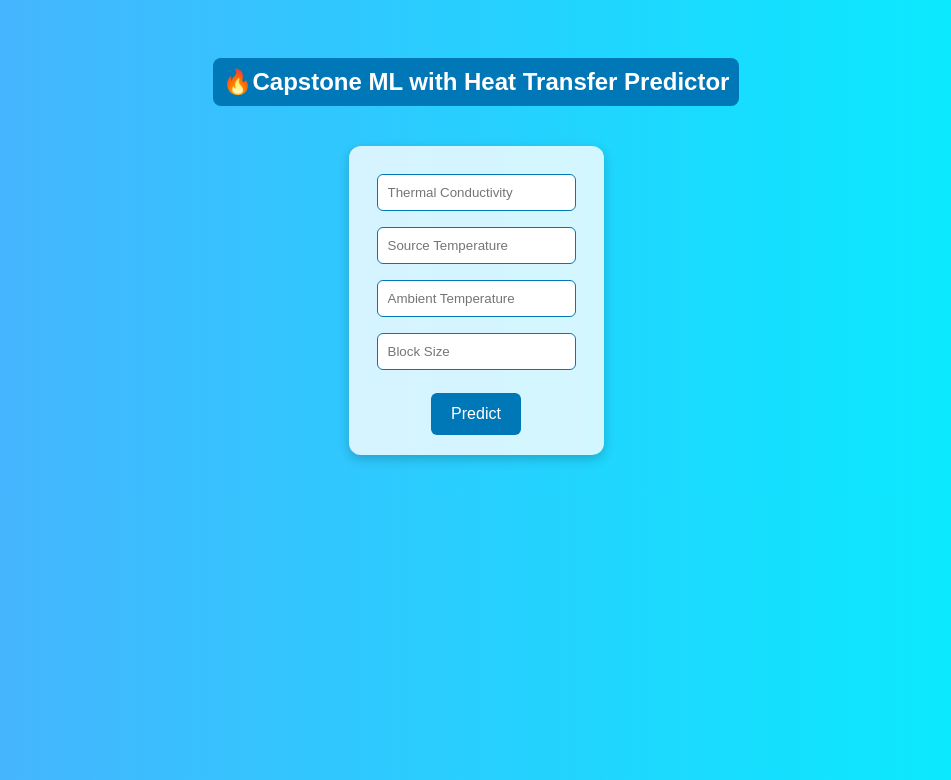
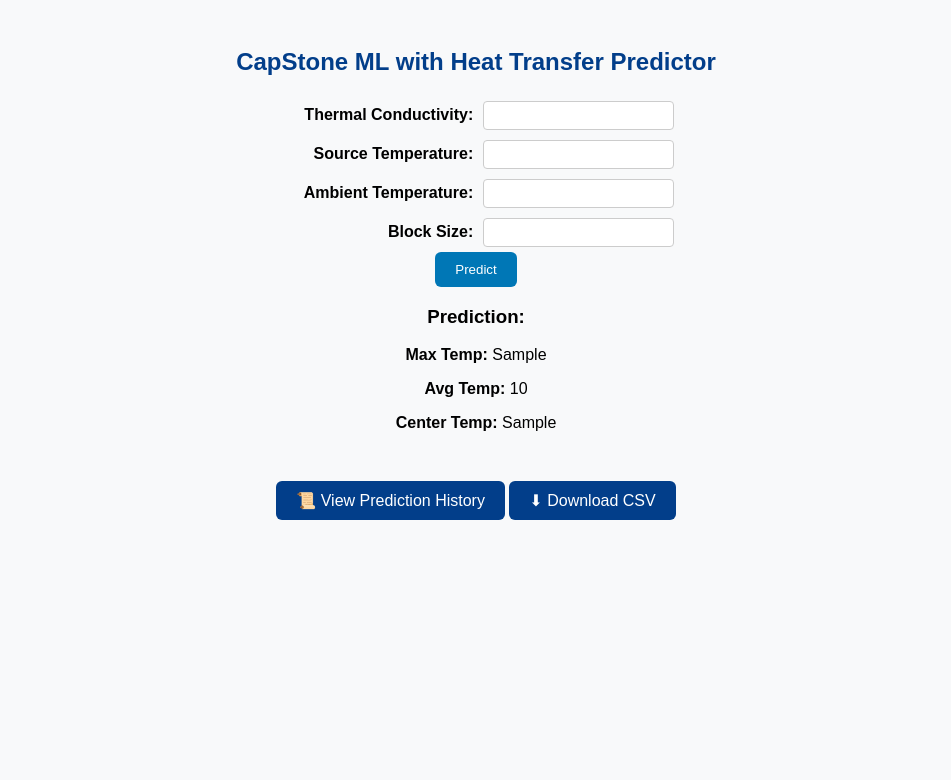
Before and after one commit to PRAJITHARAMESH/heat-transfer-app, a Flask app: template templates/index.html in a window 1280 px wide. Shown: the top 780 px of the page, without its empty margins (164-1115 px from the left). Run offline with Flask 3, Linux system fonts and the light colour scheme; the template is opened without the code that fills it: most values are stand-ins (such as "Sample title", 1, 10 or a date in 2020); parts of the project's set-up code (start-up, migrations or seed data) failed here and were passed over.

Commit message:
Added history.html and fixed templates
:

```diff
--- a/app.py
+++ b/app.py
@@ -1,142 +1,80 @@
-from flask import Flask, render_template, request
+from flask import Flask, render_template, request, send_file
+import sqlite3
+import pandas as pd
+import os
 import joblib
-import sqlite3
-import datetime
 
-# -----------------------------
-# Flask App Initialization
-# -----------------------------
 app = Flask(__name__)
 
-# Load model and scaler
+# Load ML model & scaler
 model = joblib.load("model.pkl")
 scaler = joblib.load("scaler.pkl")
 
-# Parameter limits
-LIMITS = {
-    "ThermalCond": (80, 400),
-    "SourceTemp": (40, 75),
-    "AmbientTemp": (15, 35),
-    "BlockSize": (5, 50)
-}
+# Create DB table if not exists
+conn = sqlite3.connect("predictions.db")
+c = conn.cursor()
+c.execute('''CREATE TABLE IF NOT EXISTS predictions
+             (thermal_cond REAL, source_temp REAL, ambient_temp REAL, block_size REAL,
+              pred_max REAL, pred_avg REAL, pred_center REAL)''')
+conn.commit()
+conn.close()
 
-# -----------------------------
-# Database Setup
-# -----------------------------
-def init_db():
+# ---------- HOME PAGE ----------
+@app.route('/', methods=['GET', 'POST'])
+def home():
+    if request.method == 'POST':
+        return predict()
+    return render_template('index.html')
+
+# ---------- PREDICT ----------
+def predict():
+    # Form data
+    thermal_cond = float(request.form['thermal_cond'])
+    source_temp = float(request.form['source_temp'])
+    ambient_temp = float(request.form['ambient_temp'])
+    block_size = float(request.form['block_size'])
+
+    # Scale & predict
+    features = scaler.transform([[thermal_cond, source_temp, ambient_temp, block_size]])
+    pred_max, pred_avg, pred_center = model.predict(features)[0]
+
+    # Save to DB
     conn = sqlite3.connect("predictions.db")
     c = conn.cursor()
-    c.execute('''CREATE TABLE IF NOT EXISTS history (
-                    id INTEGER PRIMARY KEY AUTOINCREMENT,
-                    thermal_cond REAL,
-                    source_temp REAL,
-                    ambient_temp REAL,
-                    block_size REAL,
-                    max_temp REAL,
-                    avg_temp REAL,
-                    center_temp REAL,
-                    efficiency REAL,
-                    status TEXT,
-                    timestamp TEXT
-                )''')
+    c.execute("INSERT INTO predictions VALUES (?, ?, ?, ?, ?, ?, ?)",
+              (thermal_cond, source_temp, ambient_temp, block_size,
+               pred_max, pred_avg, pred_center))
     conn.commit()
     conn.close()
 
-init_db()
+    return render_template('index.html',
+                           prediction_max=round(pred_max, 2),
+                           prediction_avg=round(pred_avg, 2),
+                           prediction_center=round(pred_center, 2))
 
-# -----------------------------
-# Function to check limits
-# -----------------------------
-def check_limits(inputs):
-    names = ["ThermalCond", "SourceTemp", "AmbientTemp", "BlockSize"]
-    out = [n for n, v in zip(names, inputs) if not (LIMITS[n][0] <= v <= LIMITS[n][1])]
-    return out
-
-# -----------------------------
-# Home Route
-# -----------------------------
-@app.route('/')
-def home():
-    return render_template('index.html')
-
-# -----------------------------
-# Prediction Route
-# -----------------------------
-@app.route('/predict', methods=['POST'])
-def predict():
-    try:
-        # Read inputs
-        inputs = [
-            float(request.form['thermalcond']),
-            float(request.form['sourcetemp']),
-            float(request.form['ambienttemp']),
-            float(request.form['blocksize'])
-        ]
-
-        # Validate limits
-        out_of_range = check_limits(inputs)
-        if out_of_range:
-            return render_template('index.html', error=f"⚠️ Out of range values: {', '.join(out_of_range)}")
-
-        # Scale inputs
-        input_scaled = scaler.transform([inputs])
-        prediction = model.predict(input_scaled)[0]  # MaxTemp, AvgTemp, CenterTemp
-        max_temp, avg_temp, center_temp = prediction
-
-        # Status logic
-        if avg_temp < 30:
-            status = "❄️ Low – No coolant needed"
-        elif 30 <= avg_temp <= 45 and max_temp < 75:
-            status = "✅ Medium – Good performance"
-        elif avg_temp > 45 and max_temp < 75:
-            status = "⚠️ Medium High – Acceptable but monitor"
-        elif avg_temp > 45 and max_temp >= 75:
-            status = "🚨 High – Coolant Required"
-        else:
-            status = "❓ Uncertain"
-
-        # Efficiency calculation
-        efficiency = round((inputs[1] - avg_temp) / inputs[1] * 100, 2)
-        if efficiency < -100:
-            efficiency_display = "Overheating"
-        else:
-            efficiency_display = f"{efficiency}%"
-
-        # Save to DB
-        conn = sqlite3.connect("predictions.db")
-        c = conn.cursor()
-        c.execute('''INSERT INTO history
-                     (thermal_cond, source_temp, ambient_temp, block_size, max_temp, avg_temp, center_temp, efficiency, status, timestamp)
-                     VALUES (?, ?, ?, ?, ?, ?, ?, ?, ?, ?)''',
-                  (*inputs, max_temp, avg_temp, center_temp, efficiency, status, datetime.datetime.now().strftime("%Y-%m-%d %H:%M:%S")))
-        conn.commit()
-        conn.close()
-
-        return render_template('index.html',
-                               result=True,
-                               max_temp=round(max_temp, 2),
-                               avg_temp=round(avg_temp, 2),
-                               center_temp=round(center_temp, 2),
-                               efficiency=efficiency_display,
-                               status=status)
-
-    except Exception as e:
-        return render_template('index.html', error=f"❌ Error: {str(e)}")
-
-# -----------------------------
-# History Route
-# -----------------------------
-@app.route('/history')
+# ---------- HISTORY PAGE ----------
+@app.route('/history', methods=['GET'])
 def history():
     conn = sqlite3.connect("predictions.db")
-    c = conn.cursor()
-    c.execute("SELECT * FROM history ORDER BY id DESC LIMIT 20")
-    rows = c.fetchall()
+    df = pd.read_sql_query("SELECT * FROM predictions", conn)
     conn.close()
-    return render_template('history.html', rows=rows)
+    return render_template('history.html', tables=[df.to_html(classes='data', header="true", index=False)])
 
-# -----------------------------
-# Run App
-# -----------------------------
-if __name__ == '__main__':
+# ---------- DOWNLOAD CSV ----------
+@app.route('/download_history', methods=['GET'])
+def download_history():
+    csv_file = "predictions_history.csv"
+
+    conn = sqlite3.connect("predictions.db")
+    df = pd.read_sql_query("SELECT * FROM predictions", conn)
+    conn.close()
+
+    if df.empty:
+        return "No history found yet!"
+
+    df.to_csv(csv_file, index=False)
+    return send_file(csv_file, as_attachment=True)
+
+# ---------- RUN ----------
+if __name__ == "__main__":
     app.run(debug=True)
--- a/predictions_history.csv
+++ b/predictions_history.csv
@@ -1,2 +1,8 @@
+<<<<<<< HEAD
 id,ThermalCond,SourceTemp,AmbientTemp,BlockSize,MaxTemp,AvgTemp,CenterTemp,Efficiency,Status,Timestamp
 1,100.0,60.0,25.0,20.0,b'\x1ePlB',b'\xa7\xa7\x13B',b'|\x12gB',b'\x85\xeb\x19B',✅ Medium – Good performance,2025-08-09 14:22:01
+=======
+thermal_cond,source_temp,ambient_temp,block_size,pred_max,pred_avg,pred_center
+100.0,70.0,35.0,50.0,b'\x04\xef}B',b'\x9a\xbe0B',b'\x94\x87\x84B'
+100.0,60.0,35.0,25.0,b'\x8a\x16bB',b'\xda\xd0(B',b'\xe7`gB'
+>>>>>>> c1862a4 (Added history.html and fixed templates)
--- a/static/style.css
+++ b/static/style.css
@@ -1,53 +1,39 @@
 body {
     font-family: Arial, sans-serif;
-    background: linear-gradient(to right, #4facfe, #00f2fe);
+    background-color: #f8f9fa;
     text-align: center;
-    padding: 30px;
-    color: #333;
+    padding: 20px;
 }
 
 h2 {
-    color: #fff;
-    background: #0077b6;
-    padding: 10px;
-    border-radius: 8px;
-    display: inline-block;
+    color: #023e8a;
 }
 
-form {
-    background: #ffffffcc;
-    padding: 20px;
-    border-radius: 12px;
+label {
+    font-weight: bold;
     display: inline-block;
-    margin-top: 20px;
-    box-shadow: 0 4px 12px rgba(0,0,0,0.2);
+    width: 200px;
+    text-align: right;
 }
 
-input[type=number] {
-    margin: 8px;
-    padding: 10px;
-    border-radius: 6px;
-    border: 1px solid #0077b6;
+input[type="number"] {
+    padding: 6px;
+    margin: 5px;
+    border: 1px solid #ccc;
+    border-radius: 4px;
 }
 
-input[type=submit] {
-    background: #0077b6;
+input[type="submit"] {
+    background-color: #0077b6;
     color: white;
+    padding: 10px 20px;
     border: none;
-    padding: 12px 20px;
-    margin-top: 15px;
+    border-radius: 6px;
     cursor: pointer;
-    border-radius: 6px;
-    font-size: 16px;
 }
 
-input[type=submit]:hover {
-    background: #023e8a;
-}
-
-h3 {
-    margin-top: 20px;
-    color: #fff;
+input[type="submit"]:hover {
+    background-color: #023e8a;
 }
 
 a.button {
@@ -65,9 +51,22 @@ a.button:hover {
 }
 
 .warning {
-    background-color: #ffcccc;
-    color: #b30000;
-    padding: 10px;
-    border-radius: 5px;
-    display: inline-block;
+    color: red;
+    font-weight: bold;
 }
+
+/* Table styling for history page */
+table {
+    border-collapse: collapse;
+    width: 90%;
+    margin: auto;
+}
+th, td {
+    border: 1px solid #ccc;
+    padding: 8px;
+    text-align: center;
+}
+th {
+    background: #0077b6;
+    color: white;
+}
--- a/templates/index.html
+++ b/templates/index.html
@@ -1,29 +1,43 @@
 <!DOCTYPE html>
-<html>
+<html lang="en">
 <head>
-    <title>Heat Transfer App</title>
-    <link rel="stylesheet" type="text/css" href="{{ url_for('static', filename='style.css') }}">
+    <meta charset="UTF-8">
+    <meta name="viewport" content="width=device-width, initial-scale=1.0">
+    <title>CapStone ML - Heat Transfer Predictor</title>
+    <link rel="stylesheet" href="{{ url_for('static', filename='style.css') }}">
 </head>
+<body>
+    <h2>CapStone ML with Heat Transfer Predictor</h2>
 
-<body>
-<center>
-    <h2>🔥Capstone ML with Heat Transfer Predictor</h2>
-<center>
+    {% if warning %}
+        <p class="warning">{{ warning }}</p>
+    {% endif %}
 
-    <form method="POST" action="/predict">
-        <input type="number" name="thermalcond" placeholder="Thermal Conductivity" required><br>
-        <input type="number" name="sourcetemp" placeholder="Source Temperature" required><br>
-        <input type="number" name="ambienttemp" placeholder="Ambient Temperature" required><br>
-        <input type="number" name="blocksize" placeholder="Block Size" required><br>
+    <form method="post" action="/">
+        <label>Thermal Conductivity:</label>
+        <input type="number" name="thermal_cond" step="0.01" required><br>
+
+        <label>Source Temperature:</label>
+        <input type="number" name="source_temp" step="0.01" required><br>
+
+        <label>Ambient Temperature:</label>
+        <input type="number" name="ambient_temp" step="0.01" required><br>
+
+        <label>Block Size:</label>
+        <input type="number" name="block_size" step="0.01" required><br>
+
         <input type="submit" value="Predict">
     </form>
 
-    {% if result %}
-        <h3>Max Temp: {{ max_temp }} °C</h3>
-        <h3>Avg Temp: {{ avg_temp }} °C</h3>
-        <h3>Center Temp: {{ center_temp }} °C</h3>
-        <h3>Efficiency: {{ efficiency }}%</h3>
-        <h3>Status: {{ status }}</h3>
+    {% if prediction_max %}
+        <h3>Prediction:</h3>
+        <p><strong>Max Temp:</strong> {{ prediction_max }}</p>
+        <p><strong>Avg Temp:</strong> {{ prediction_avg }}</p>
+        <p><strong>Center Temp:</strong> {{ prediction_center }}</p>
     {% endif %}
+
+    <br>
+    <a href="/history" class="button">📜 View Prediction History</a>
+    <a href="/download_history" class="button">⬇ Download CSV</a>
 </body>
 </html>
```
Also changed, not shown: export_history.py (added, +14 -0 lines), import sqlite3.txt (added, +14 -0 lines), templates/!DOCTYPE html.txt (added, +17 -0 lines), templates/history.html (added, +17 -0 lines), predictions.db.
